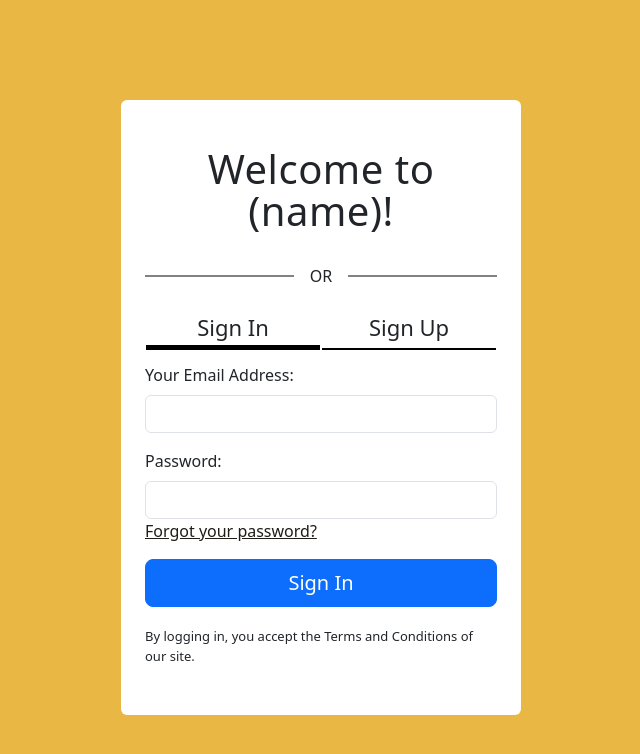
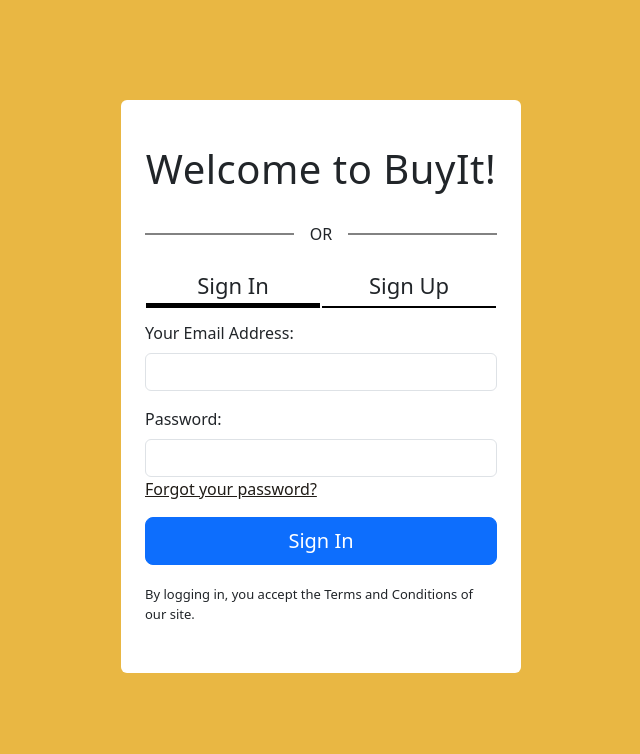
Before and after one commit to MihaiCosmin2/proiect-initial-mds, a Django app: page /auth/ in a window 1280 px wide. Shown: the top 754 px of the page, without its empty margins (319-959 px from the left). Run offline with Django 5.2, Linux system fonts and the light colour scheme.

Commit message:
adaugare titlu marketplace

```diff
--- a/MDS/templates/SignUp_OR_SignIn.html
+++ b/MDS/templates/SignUp_OR_SignIn.html
@@ -13,7 +13,7 @@
     <div class="container-fluid px-0 d-flex justify-content-center align-items-center" style="margin-top: 100px"> <!-- TODO: cand se ingusteaza ecranul butoanele si textul si toate elementele ar trebuii sa se poata intide pana pe marginea containerului, ca acum daca butoanele au un margin setat fix o sa lase mereu spatiul ala acolo, nush cum se face asta dar poate o facem -->
         <div class="card custom-card w-100 px-2 py-3 px-md-4 py-md-5" style="border:0 solid black;">
             <div style="margin-bottom: 10px;"> <!-- Greeting Text -->
-                <h1 class="text-center" id="login-box-greeting-text"> Welcome to (name)! </h1>
+                <h1 class="text-center" id="login-box-greeting-text"> Welcome to BuyIt! </h1>
             </div>
 
                 <div class="d-flex align-items-center my-3"> <!-- m = margin; y = y axis; 3 = size; -->
```
